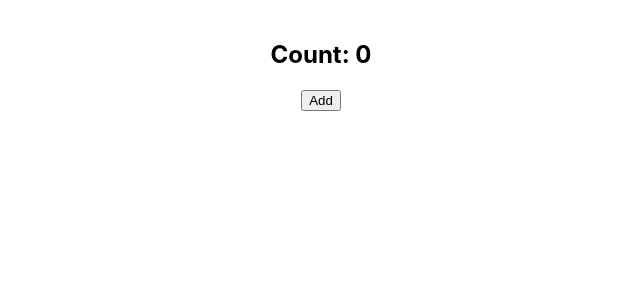
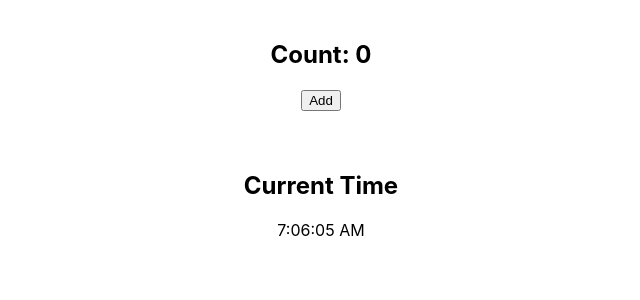
Before and after one commit to vishnuttxminds/react-start-app, a React (Create React App) app: page / in a window 1280 px wide. Shown: the top 300 px of the page, without its empty margins (319-959 px from the left). Built offline with nearby package versions, Linux system fonts and the light colour scheme.

Commit message:
current timer

```diff
--- a/src/App.js
+++ b/src/App.js
@@ -7,6 +7,7 @@ import bag1 from "./assets/bag1.jpg";
 import bag2 from "./assets/bag2.jpg";
 import ProductList from "./screens/ProductList";
 import TitleCounter from "./screens/TitleCounter";
+import CurrentTime from "./screens/CurrentTime";
 
 function App() {
   return (
@@ -28,6 +29,7 @@ function App() {
 
       {/* <ProductList /> */}
       <TitleCounter/>
+      <CurrentTime/>
     </div>
   );
 }
--- /dev/null
+++ b/src/screens/CurrentTime.js
@@ -0,0 +1,25 @@
+import React, { useEffect, useState } from "react";
+
+function CurrentTime() {
+  const [time, setTime] = useState(new Date());
+
+  useEffect(() => {
+    const intervalId = setInterval(() => {
+      setTime(new Date());
+    }, 10000);
+
+    return () => {
+      clearInterval(intervalId);
+      console.log("Interval cleared");
+    };
+  }, []);
+
+  return (
+    <div style={{ padding: "20px" }}>
+      <h2>Current Time</h2>
+      <p>{time.toLocaleTimeString()}</p>
+    </div>
+  );
+}
+
+export default CurrentTime;
```
